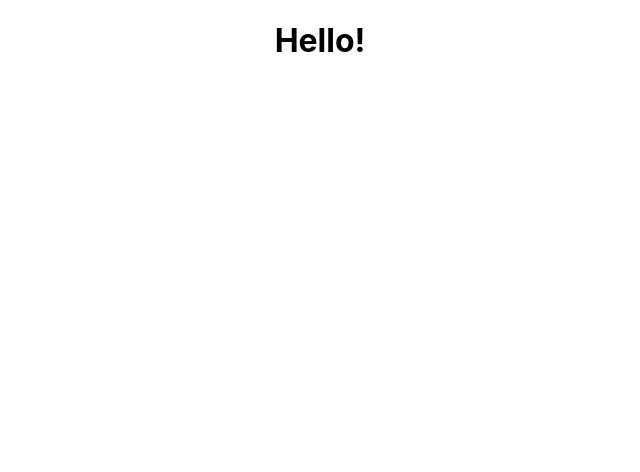
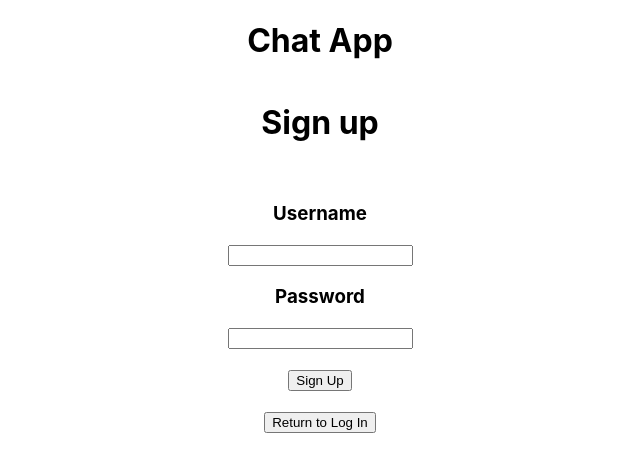
Before and after one commit to dezerey11/capstone-frontend, a React (Create React App) app: page /signup in a window 1280 px wide. Shown: the top 472 px of the page, without its empty margins (320-960 px from the left). Built offline with nearby package versions, Linux system fonts and the light colour scheme.

Commit message:
added a navbar and login and signup pages

```diff
--- a/src/App.js
+++ b/src/App.js
@@ -1,10 +1,44 @@
-import logo from "./logo.svg";
+import React from "react";
+import { Switch, Route } from "react-router-dom";
+import Nav from "./components/nav";
+import Home from "./pages/home";
+import Login from "./pages/login";
+import Signup from "./pages/signup";
+
 import "./App.css";
 
+export const GlobalCtx = React.createContext(null);
+
 function App() {
+  const [gState, setGState] = React.useState({
+    url: "https://capstone-websockets.herokuapp.com/",
+    // url: "http://localhost:3000/",
+    token: null,
+    ready: false,
+  });
+
+  //Check if user is logged in
+  React.useEffect(() => {
+    const token = JSON.parse(window.localStorage.getItem("token"));
+    if (token) {
+      setGState({ ...gState, token: token.token, ready: true });
+    } else {
+      setGState({ ...gState, token: null, ready: true });
+    }
+  }, []);
+
   return (
     <div className="App">
-      <h1>Hello!</h1>
+      <GlobalCtx.Provider value={{ gState, setGState }}>
+        <Route path="/" component={Nav} />
+
+        <Switch>
+          {/* <Route exact path="/" render={(rp) => <Home {...rp} />} /> */}
+          <Route exact path="/home" render={(rp) => <Home {...rp} />} />
+          <Route path="/login" render={(rp) => <Login {...rp} />} />
+          <Route path="/signup" render={(rp) => <Signup {...rp} />} />
+        </Switch>
+      </GlobalCtx.Provider>
     </div>
   );
 }
--- /dev/null
+++ b/src/components/nav.js
@@ -0,0 +1,33 @@
+import React from "react";
+import { Link } from "react-router-dom";
+import { GlobalCtx } from "../App";
+
+const Nav = () => {
+  const { gState } = React.useContext(GlobalCtx);
+
+  const logout = () => {
+    window.localStorage.removeItem("token");
+    window.location.reload();
+  };
+
+  if (gState.token) {
+    return (
+      <div className="navbar">
+        <h1>Chat App</h1>
+        <Link to="/home" style={{ textDecoration: "none" }}>
+          <h2>Home</h2>
+        </Link>
+        <Link to="/home" onClick={logout} style={{ textDecoration: "none" }}>
+          <h2>Log Out</h2>
+        </Link>
+      </div>
+    );
+  }
+  return (
+    <div className="navbar">
+      <h1>Chat App</h1>
+    </div>
+  );
+};
+
+export default Nav;
--- a/src/index.css
+++ b/src/index.css
@@ -1,13 +1,18 @@
 body {
   margin: 0;
-  font-family: -apple-system, BlinkMacSystemFont, 'Segoe UI', 'Roboto', 'Oxygen',
-    'Ubuntu', 'Cantarell', 'Fira Sans', 'Droid Sans', 'Helvetica Neue',
+  font-family: -apple-system, BlinkMacSystemFont, "Segoe UI", "Roboto", "Oxygen",
+    "Ubuntu", "Cantarell", "Fira Sans", "Droid Sans", "Helvetica Neue",
     sans-serif;
   -webkit-font-smoothing: antialiased;
   -moz-osx-font-smoothing: grayscale;
 }
 
 code {
-  font-family: source-code-pro, Menlo, Monaco, Consolas, 'Courier New',
+  font-family: source-code-pro, Menlo, Monaco, Consolas, "Courier New",
     monospace;
 }
+
+.navbar {
+  display: flex;
+  justify-content: space-around;
+}
--- /dev/null
+++ b/src/pages/home.js
@@ -0,0 +1,11 @@
+import React from "react";
+
+const Home = () => {
+  return (
+    <div>
+      <h1>Home component</h1>
+    </div>
+  );
+};
+
+export default Home;
--- /dev/null
+++ b/src/pages/login.js
@@ -0,0 +1,70 @@
+import React from "react";
+import { Link } from "react-router-dom";
+import { GlobalCtx } from "../App";
+
+const Login = (props) => {
+  const { gState, setGState } = React.useContext(GlobalCtx);
+  const { url } = gState;
+
+  const blank = {
+    username: "",
+    password: "",
+  };
+
+  const [form, setForm] = React.useState(blank);
+
+  const handleChange = (event) => {
+    setForm({ ...form, [event.target.name]: event.target.value });
+  };
+
+  const handleSubmit = (event) => {
+    event.preventDefault();
+    const { username, password } = form;
+    fetch(`${url}auth/login`, {
+      method: "post",
+      headers: {
+        "Content-Type": "application/json",
+      },
+      body: JSON.stringify({ username, password }),
+    })
+      .then((response) => response.json())
+      .then((data) => {
+        window.localStorage.setItem("token", JSON.stringify(data));
+        setGState({ ...gState, token: data.token });
+        setForm(blank);
+        props.history.push("/home");
+      });
+  };
+
+  return (
+    <div>
+      <h1>Log In</h1>
+      <br />
+      <form onSubmit={handleSubmit}>
+        <h3>Username</h3>
+        <input
+          type="text"
+          name="username"
+          value={form.username}
+          onChange={handleChange}
+        />
+        <h3>Password</h3>
+        <input
+          type="password"
+          name="password"
+          value={form.password}
+          onChange={handleChange}
+        />
+        <br />
+        <br />
+        <input type="submit" value="Log In" />
+      </form>
+      <br />
+      <Link to="signup">
+        <button role="link">Sign Up</button>
+      </Link>
+    </div>
+  );
+};
+
+export default Login;
--- /dev/null
+++ b/src/pages/signup.js
@@ -0,0 +1,71 @@
+import React from "react";
+import { Link } from "react-router-dom";
+import { GlobalCtx } from "../App";
+
+const Signup = (props) => {
+  const { gState } = React.useContext(GlobalCtx);
+  const { url } = gState;
+
+  const blank = {
+    username: "",
+    password: "",
+  };
+
+  const [form, setForm] = React.useState({
+    username: "",
+    password: "",
+  });
+  const handleChange = (event) => {
+    setForm({ ...form, [event.target.name]: event.target.value });
+  };
+
+  const handleSubmit = (event) => {
+    event.preventDefault();
+    const { username, password } = form;
+
+    fetch(`${url}auth/signup`, {
+      method: "post",
+      headers: {
+        "Content-Type": "application/json",
+      },
+      body: JSON.stringify({ username, password }),
+    })
+      .then((response) => response.json())
+      .then((data) => {
+        setForm(blank);
+        props.history.push("/login");
+      });
+  };
+
+  return (
+    <div>
+      <h1>Sign up</h1>
+      <br />
+      <form onSubmit={handleSubmit}>
+        <h3>Username</h3>
+        <input
+          type="text"
+          name="username"
+          value={form.username}
+          onChange={handleChange}
+        />
+        <h3>Password</h3>
+        <input
+          type="password"
+          name="password"
+          value={form.password}
+          onChange={handleChange}
+        />
+        <br />
+        <br />
+        <input type="submit" name="signup" value="Sign Up" />
+      </form>
+      <br />
+      <Link to="login">
+        <button role="link">Return to Log In</button>
+      </Link>
+    </div>
+  );
+};
+
+export default Signup;
```
